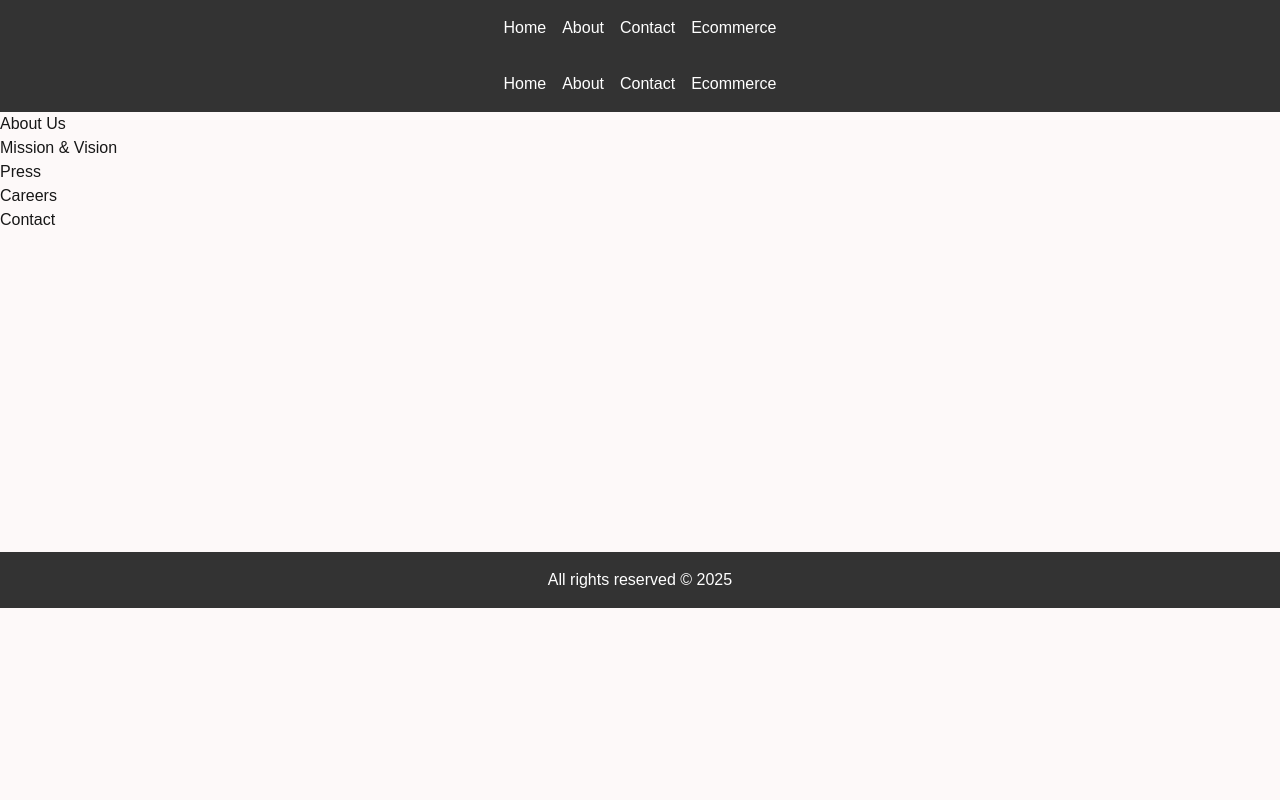
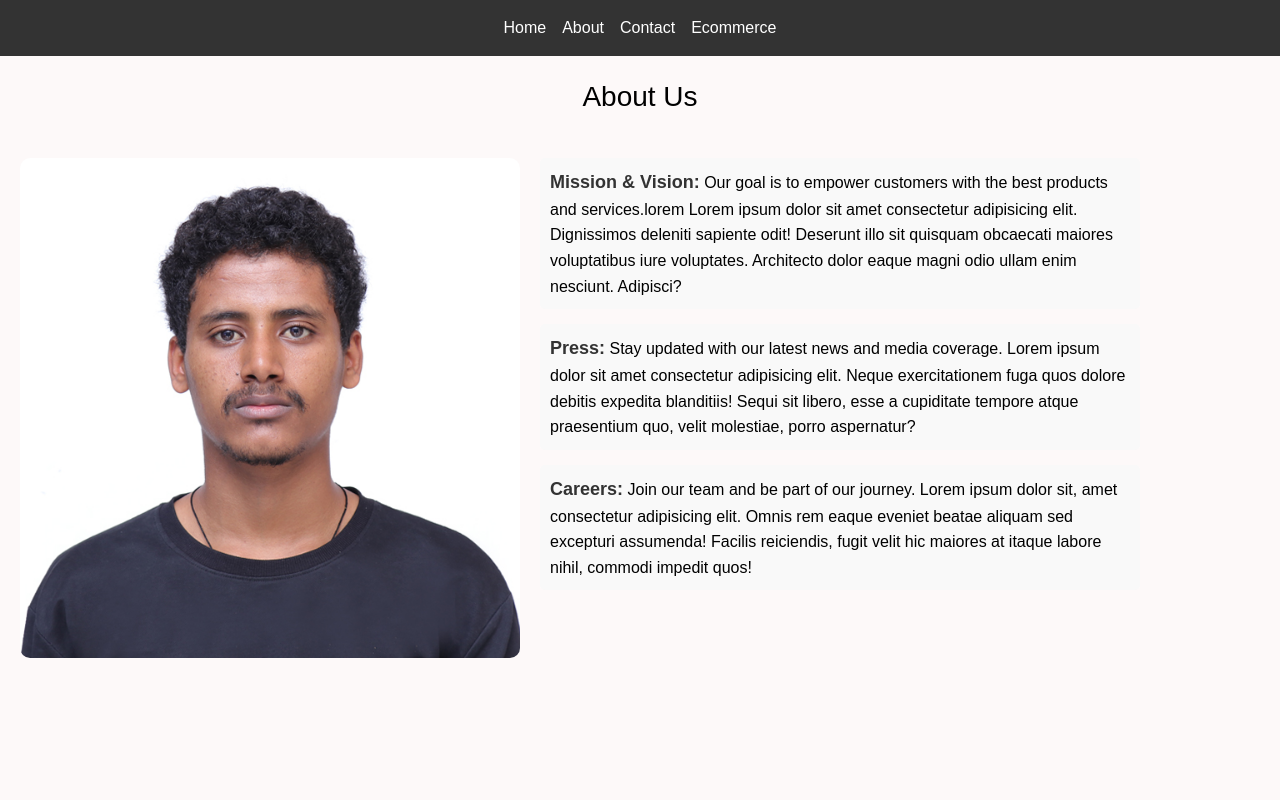
Before and after one commit to siyamregn777/E-Commerce-Store, a Next.js app: page /about in a window 1280 px wide. Shown: the top 800 px of the page. Built offline with nearby package versions, Linux system fonts and the light colour scheme.

Commit message:
add description for about page

```diff
--- a/src/app/about/page.tsx
+++ b/src/app/about/page.tsx
@@ -1,18 +1,36 @@
-import Header from '@/components/header';
-import Footer from '@/components/footer';
-
+'use client'
+import Image from 'next/image';
+import './about.css'
 export default function About() {
   return (
-    <div>
-      <Header />
+    <div className='aboutMain'>
       <h1>About Us</h1>
+      <div>
+        <Image
+          src="/IMG_1242S.JPG"
+          alt="About Us"
+          width={500}
+          height={300}
+          className='image'
+        />
+      </div>
+      <div className='description'>
       <ul>
-        <li>Mission & Vision</li>
-        <li>Press</li>
-        <li>Careers</li>
-        <li>Contact</li>
+        <li><strong>Mission & Vision:</strong> Our goal is to empower customers with
+        the best products and services.lorem
+        Lorem ipsum dolor sit amet consectetur adipisicing elit. Dignissimos deleniti
+        sapiente odit! Deserunt illo sit quisquam obcaecati maiores voluptatibus iure
+        voluptates. Architecto dolor eaque magni odio ullam enim nesciunt. Adipisci? </li>
+        <li><strong>Press:</strong> Stay updated with our latest news and media coverage.
+        Lorem ipsum dolor sit amet consectetur adipisicing elit. Neque exercitationem fuga
+        quos dolore debitis expedita blanditiis! Sequi sit libero, esse a cupiditate tempore
+        atque praesentium quo, velit molestiae, porro aspernatur?</li>
+        <li><strong>Careers:</strong> Join our team and be part of our journey.
+        Lorem ipsum dolor sit, amet consectetur adipisicing elit. Omnis rem eaque eveniet
+        beatae aliquam sed excepturi assumenda! Facilis reiciendis, fugit velit hic maiores
+        at itaque labore nihil, commodi impedit quos! </li>
       </ul>
-      <Footer />
+      </div>
     </div>
   );
 }
```
